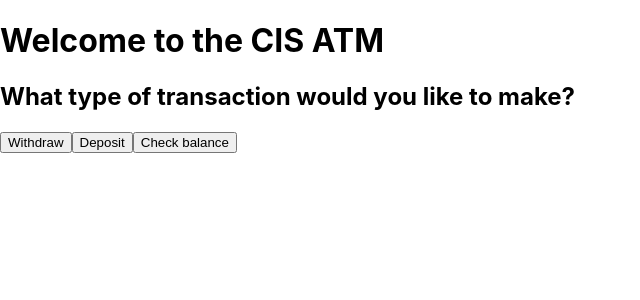
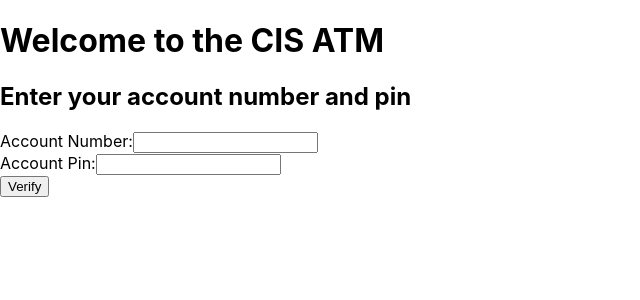
Before and after one commit to stuartdev1/cis-atm, a Next.js app in the folder client/: page / in a window 1280 px wide. Shown: the top 300 px of the page, without its empty margins (0-640 px from the left). Built offline with nearby package versions, Linux system fonts and the light colour scheme.

Commit message:
chore: hacky auth stuff

```diff
--- a/client/pages/index.js
+++ b/client/pages/index.js
@@ -1,13 +1,38 @@
 import Link from "next/link";
+import {useState} from "react";
 
-export default function Home() {
+export default function Home(props) {
+  const [validUser, setValidUser] = useState(false)
+  const [accountNumber, setAccountNumber] = useState(props?.value ?? "")
+  const [accountPin, setAccountPin] = useState("")
+
   return (
     <div>
-      <h1>Welcome to the CIS ATM</h1>
-      <h2>What type of transaction would you like to make?</h2>
-      <Link href="./withdraw"><button>Withdraw</button></Link>
-      <Link href="./deposit"><button>Deposit</button></Link>
-      <Link href="./inquire"><button>Check balance</button></Link>
+      {!validUser&&
+        <div>
+          <h1>Welcome to the CIS ATM</h1>
+          <form>
+            <h2>Enter your account number and pin</h2>
+            <label htmlFor="account-number">Account Number:</label>
+            <input type="number" id="account-number" name="account-number"
+                   value={accountNumber} onInput={(e) => setAccountNumber(e.target.value)} />
+            <br/>
+            <label htmlFor="account-pin">Account Pin:</label>
+            <input type="number" id="account-pin" name="account-pin" value={accountPin} onInput={(e) => setAccountPin(e.target.value)}/>
+            <br/>
+            <button>Verify</button>
+          </form>
+        </div>
+      }
+      {validUser&&
+        <div>
+          <h1>What type of transaction would you like to make?</h1>
+          <Link href="./withdraw"><button>Withdraw</button></Link>
+          <Link href="./deposit"><button>Deposit</button></Link>
+          <Link href="./inquire"><button>Check balance</button></Link>
+        </div>
+      }
+
     </div>
   )
 }
```
